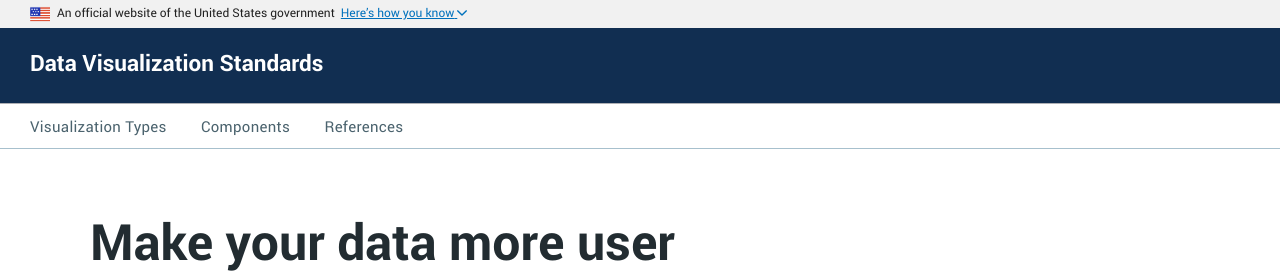
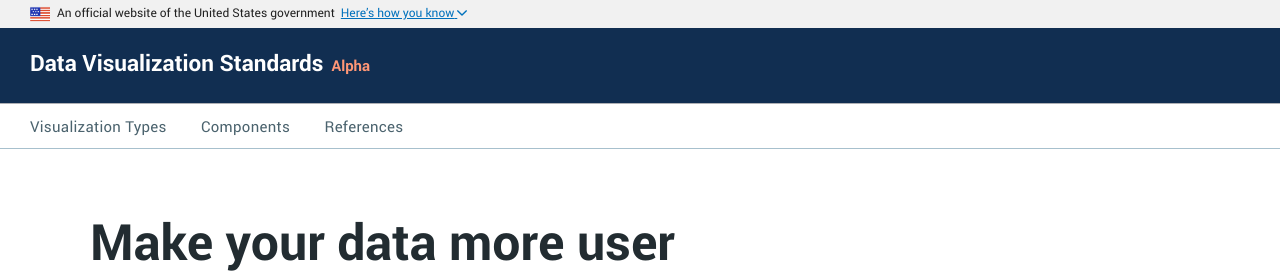
Before and after one commit to XDgov/data-design-standards, a Jekyll site: the page built from index.md, in a window 1280 px wide. Shown: the top 273 px of the page. Built offline with Jekyll 4.4.1, drawn with Linux system fonts in a browser that asks for light colours.

Commit message:
Add Alpha Status to Site

```diff
--- a/_includes/navbar.html
+++ b/_includes/navbar.html
@@ -7,6 +7,11 @@
         <a href="{{ site.baseurl }}/" title="Home" aria-label="Home">
           {{ site.title }}
         </a>
+        <span class="usa-project-stage">
+          <a href="https://18f.gsa.gov/dashboard/stages/#alpha" class="alpha" target="_blank">
+            Alpha
+          </a>
+        </span>
       </em>
     </div>
   </div>
--- a/assets/sass/includes/_navbar.scss
+++ b/assets/sass/includes/_navbar.scss
@@ -13,7 +13,41 @@ body {
     display: none;
   }
 
+  .usa-accordion-button {
+    &[aria-expanded=false] {
+      background-size: 1.1rem;
+    }
+
+    &[aria-expanded=true] {
+      background-size: 1.1rem;
+    }
+  }
+
+  .usa-current {
+    padding-left: 2.4rem;
+  }
+
+  .usa-sidenav-list {
+
+    button {
+      background-color: transparent;
+      background-position: right 1rem center;
+      color: #4B636E;
+      font-weight: normal;
+      padding: .85rem 1rem .85rem 1.8rem;
+    }
+
+    > li {
+      border-top: 1px solid #5b616b;
+
+      &:first-child {
+        border-top: 0;
+      }
+    }
+  }
+
   .usa-sidenav-sub_list {
+
     &[aria-hidden=true] {
       display: none;
     }
@@ -105,44 +139,11 @@ body {
   clear: both;
 }
 
-.sidenav-mobile {
+.usa-project-stage {
+  font-size: 1.5rem;
+  margin-left: 0.25rem;
 
-  .usa-accordion-button {
-    &[aria-expanded=false] {
-      background-size: 1.1rem;
-    }
-
-    &[aria-expanded=true] {
-      background-size: 1.1rem;
-    }
-  }
-
-  .usa-current {
-    padding-left: 2.4rem;
-  }
-
-  .usa-sidenav-list {
-
-    button {
-      background-color: transparent;
-      background-position: right 1rem center;
-      color: #4B636E;
-      font-weight: normal;
-      padding: .85rem 1rem .85rem 1.8rem;
-    }
-
-    > li {
-      border-top: 1px solid #5b616b;
-
-      &:first-child {
-        border-top: 0;
-      }
-    }
-  }
-
-  .usa-sidenav-sub_list {
-    .usa-sidenav-sub_list {
-      display: none;
-    }
+  .alpha {
+    color: $census-color-orange-light;
   }
 }
```
